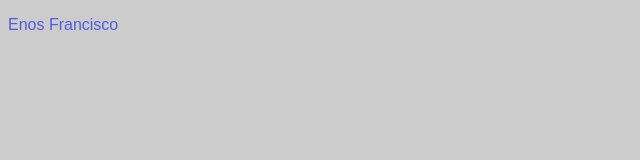
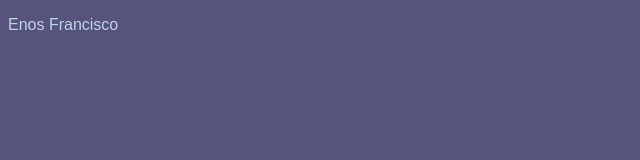
Before and after one commit to enosFrancisco/curso-html, a plain HTML site: page unidade04/arquivo.html in a window 1280 px wide. Shown: the whole page, without its empty margins (0-640 px from the left). Drawn offline with Linux system fonts and the light colour scheme.

Commit message:
Unidade 4 concluída - Entendendo o 'Head do HTML'

```diff
--- a/unidade04/arquivo.html
+++ b/unidade04/arquivo.html
@@ -6,19 +6,19 @@
 
         <style>
 
-        body { background: #cccccc;
+        body { background: #56547d;
         font-family: Arial, Helvetica, sans-serif;
-        color:rgb(80, 92, 225);
+        color: #c1d4e6;
         }
 
         </style>
 
 
         <script>
-            function escreveCasa() {
+            function escreveNome() {
                 nome.innerHTML = "Enos Francisco";
             }
-            window.onload = escreveCasa;
+            window.onload = escreveNome;
         </script>
 
     </head>
```
Also changed, not shown: unidade04/meta.html (+14 -1 lines).
